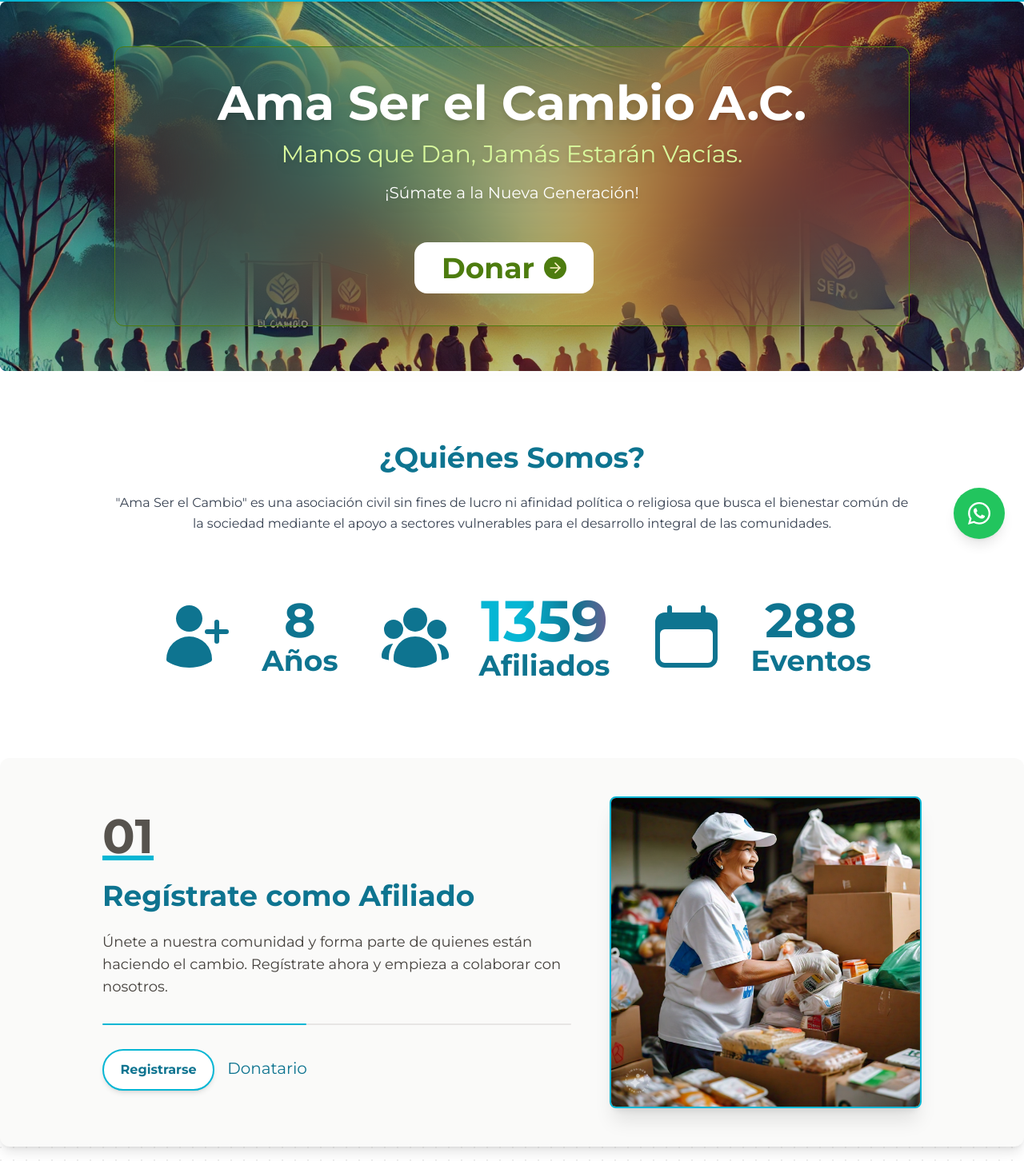
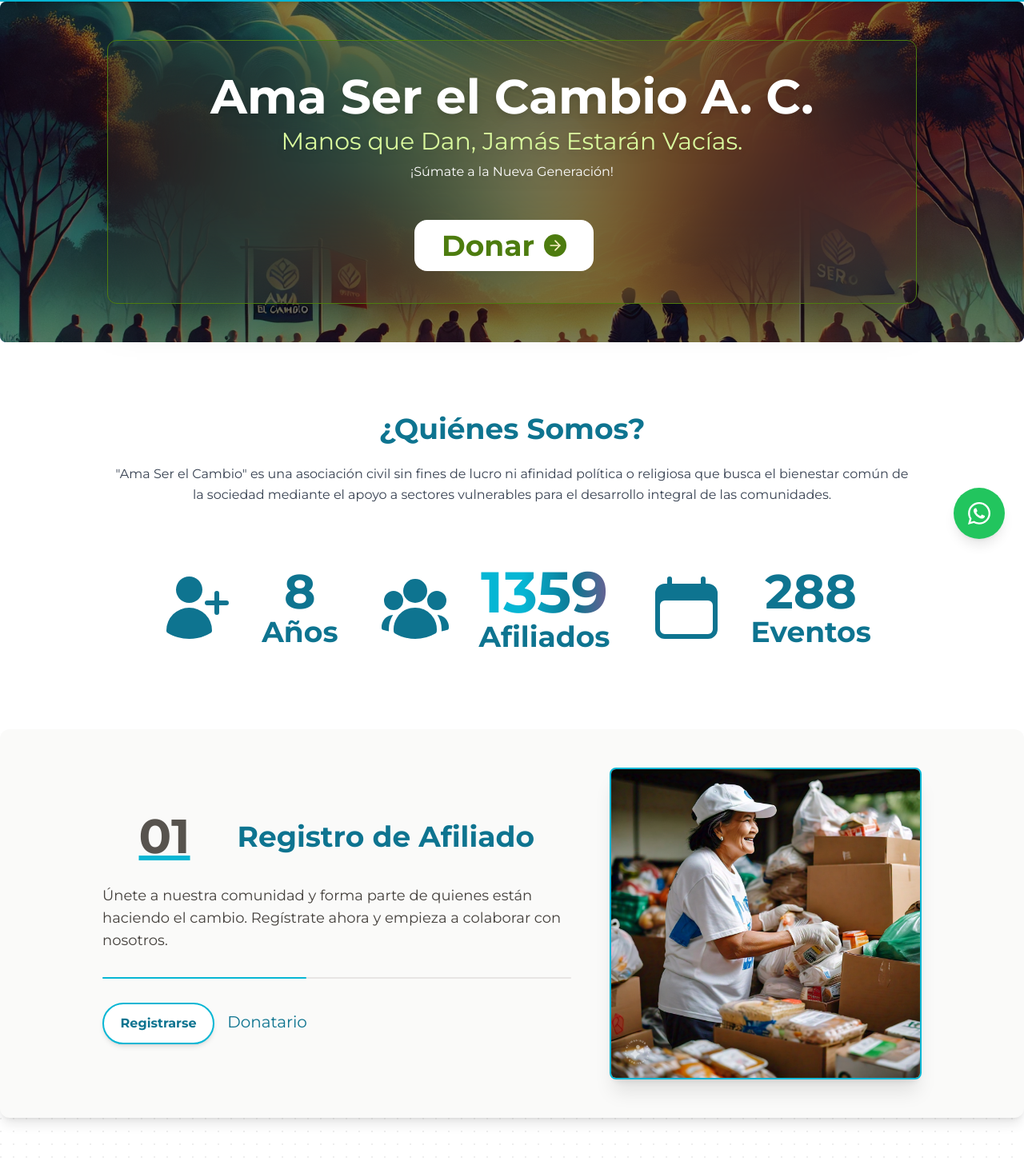
Before and after one commit to albores339/front-ama-ser-el-cambio, a Next.js app: page / in a window 1280 px wide. Shown: the part 62-1514 px from the top of the page at 80% size. Built offline with nearby package versions, Linux system fonts and the light colour scheme; no server answers.

Commit message:
Detalles en home

```diff
--- a/src/app/components/contactanos.tsx
+++ b/src/app/components/contactanos.tsx
@@ -79,7 +79,7 @@
   };
 
   return (
-    <section className="p-6 my-8 bg-stone-50 text-stone-700 rounded-lg mx-auto px-4">
+    <section className="p-6 my-8 bg-stone-50 text-stone-700 rounded-lg mx-auto px-2">
       <div className="mx-auto px-2">
         <h2 className="text-2xl md:text-4xl font-bold text-cyan-700 text-center">Contáctanos</h2>
         <p className="text-center my-4">Puedes tomar la información de contacto o dejarnos un mensaje y nosotros te responderemos lo más rápido posible</p>
@@ -122,7 +122,7 @@
 
           {/* Información de contacto */}
           <div className="md:w-1/3 bg-cyan-700 text-white p-4 rounded-lg shadow-lg">
-            <h3 className="text-2xl font-bold mb-6">Información de contacto</h3>
+            <h3 className="text-xl font-bold mb-6">Información de contacto</h3>
             <div className="flex items-center mb-4">
               <FaPhoneAlt className="h-6 w-6 mr-4" />
               <p>Teléfono: 961 155 1352</p>
--- a/src/app/components/donar/detalles.tsx
+++ b/src/app/components/donar/detalles.tsx
@@ -2,7 +2,7 @@
 import { FaUniversity, FaKey, FaFileAlt } from 'react-icons/fa';
 
 const DonationDetails: React.FC = () => (
-  <section id="detalles" className="text-base md:text-lg leading-relaxed text-gray-700 my-16 text-center max-w-screen-xl mx-auto">
+  <section id="detalles" className="text-base md:text-lg leading-relaxed text-gray-700 my-8 text-center max-w-screen-xl mx-auto">
     <p className="mb-6 mx-6">
       Cada donación es una oportunidad para mejorar la vida de personas en situaciones vulnerables. Tu aporte nos permite continuar con nuestros proyectos de apoyo en diversos sectores. ¡Únete a nuestra misión!
     </p>
--- a/src/app/components/donar/hero.tsx
+++ b/src/app/components/donar/hero.tsx
@@ -3,15 +3,15 @@
 import Link from 'next/link';
 
 const DonationHero: React.FC = () => (
-  <div className="relative w-full h-72 md:h-96 mb-6">
+  <div className="relative w-full h-80 md:h-96 mb-6">
       <Image
         src="/images/donacion.webp"
         alt="Inspiración para donar"
         fill // Esto hace que la imagen ocupe todo el contenedor
-        className="rounded-lg shadow-2xl object-cover" // Asegúrate de aplicar 'object-cover' aquí
+        className="rounded-lg shadow-xl md:shadow-2xl object-cover brightness-50" // Asegúrate de aplicar 'object-cover' aquí
         priority
       />
-    <div className="absolute inset-0 bg-black bg-opacity-50 flex flex-col justify-center items-center">
+    <div className="absolute inset-0 flex flex-col justify-center items-center">
       <h1 className="text-3xl md:text-6xl font-bold text-white drop-shadow-md m-4 text-center">Haz una Donación</h1>
       <p className="text-lg mx-4 md:text-xl text-white mb-6 max-w-xl text-center">
         Tu donación puede marcar una diferencia en la vida de muchas personas. ¡Únete a nuestra misión y apoya el cambio!
--- a/src/app/components/home/cards.tsx
+++ b/src/app/components/home/cards.tsx
@@ -31,8 +31,8 @@
         style={{ maskImage: 'radial-gradient(300px_circle_at_center, white, transparent)' }}
       />
 
-      <div className="text-center m-4 relative z-10">
-        <h2 className="text-2xl md:text-4xl font-bold mb-4 text-cyan-700">Nuestras Iniciativas</h2>
+      <div className="text-center m-3 relative z-10">
+        <h2 className="text-2xl md:text-4xl font-bold mb-3 text-cyan-700">Nuestras Iniciativas</h2>
         <p className="text-base md:text-lg">Descubre las acciones que estamos tomando para cambiar el mundo</p>
       </div>
 
--- a/src/app/components/home/hero.tsx
+++ b/src/app/components/home/hero.tsx
@@ -23,18 +23,18 @@
         sizes="100vw"
         priority
         decoding="async"
-        className="object-cover w-full h-full absolute top-0 left-0 z-0 brightness-75 rounded-lg"
+        className="object-cover w-full h-full absolute top-0 left-0 z-0 brightness-50 rounded-lg"
       />
 
       {/* Contenido del héroe */}
-      <div className="relative z-1 text-center m-8 my-10 md:my-14 py-10 shadow-xl md:shadow-2xl lg:px-32 rounded-xl backdrop-blur-3xl border boder-2 border-lime-700 p-2" data-aos="fade-up">
+      <div className="relative z-1 text-center m-8 my-12 py-12 md:py-10 shadow-xl md:shadow-2xl lg:px-32 rounded-xl backdrop-blur-3xl border boder-2 border-lime-700 p-2" data-aos="fade-up">
         <h1 className="text-3xl md:text-6xl font-extrabold text-white drop-shadow-lg">
-          Ama Ser el Cambio A.C.
+          Ama Ser el Cambio A. C.
         </h1>
-        <p className="text-xl md:text-3xl m-4 text-lime-200 drop-shadow-lg">
+        <p className="text-base md:text-3xl my-2 text-lime-200 drop-shadow-lg">
           {"Manos que Dan, Jamás Estarán Vacías."}
         </p>
-        <p className="text-xl mb-12 text-white drop-shadow-lg">
+        <p className="text-base mb-6 md:mb-12 text-white drop-shadow-lg">
           ¡Súmate a la Nueva Generación!
         </p>
         <Link href="/donar">
--- a/src/app/components/home/registro.tsx
+++ b/src/app/components/home/registro.tsx
@@ -34,6 +34,7 @@
     <section className="py-6 md:py-12 px-4 md:px-10 bg-stone-50 rounded-xl shadow-lg mx-auto">
       <div className="flex flex-col lg:flex-row items-center justify-center lg:space-x-12 max-w-screen-lg mx-auto">
         <div className="text-center lg:text-left lg:w-3/5 mx-auto items-center justify-center">
+          <div className='flex flex-row lg:flex-row items-center mx-4 justify-around'>
             <p
                 className={`text-stone-600 font-bold text-3xl md:text-6xl underline ${
                   isAfiliado ? 'decoration-cyan-500' : 'decoration-pink-500'
@@ -42,8 +43,9 @@
                 {isAfiliado ? '01' : '02'}
               </p>
             <h2 className="text-2xl md:text-4xl font-bold my-2 md:my-6 text-cyan-700">
-            {isAfiliado ? "Regístrate como Afiliado" : "Regístrate como Donatario"}
+              {isAfiliado ? "Registro de Afiliado" : "Registro de Donatario"}
             </h2>
+          </div>
           <p className="text-base md:text-lg leading-relaxed text-stone-700 my-4 md:mb-8">
             {isAfiliado
               ? "Únete a nuestra comunidad y forma parte de quienes están haciendo el cambio. Regístrate ahora y empieza a colaborar con nosotros."
--- a/src/app/components/map.tsx
+++ b/src/app/components/map.tsx
@@ -14,7 +14,7 @@
     <section className="my-16">
       <h2 className="text-2xl md:text-4xl font-bold text-cyan-700 text-center mb-4 md:mb-8">Nuestra Ubicación</h2>
       {isMapVisible && (
-        <div className="w-full h-96 mx-auto max-w-screen-xl">
+        <div className="w-full h-96 mx-auto max-w-screen-xl p-4">
           <iframe
             src="https://www.google.com/maps/embed?pb=!1m18!1m12!1m3!1d3820.3036668955924!2d-93.13256132484915!3d16.761560984022786!2m3!1f0!2f0!3f0!3m2!1i1024!2i768!4f13.1!3m3!1m2!1s0x85ecd9ba264bfae5%3A0x3244176b94a09529!2sAma%20ser%20el%20cambio%20AC!5e0!3m2!1ses-419!2smx!4v1727149076334!5m2!1ses-419!2smx"
             title="Mapa de la ubicación de Ama Ser el Cambio"
```
Lines whose indentation alone changed are shown as unchanged.
